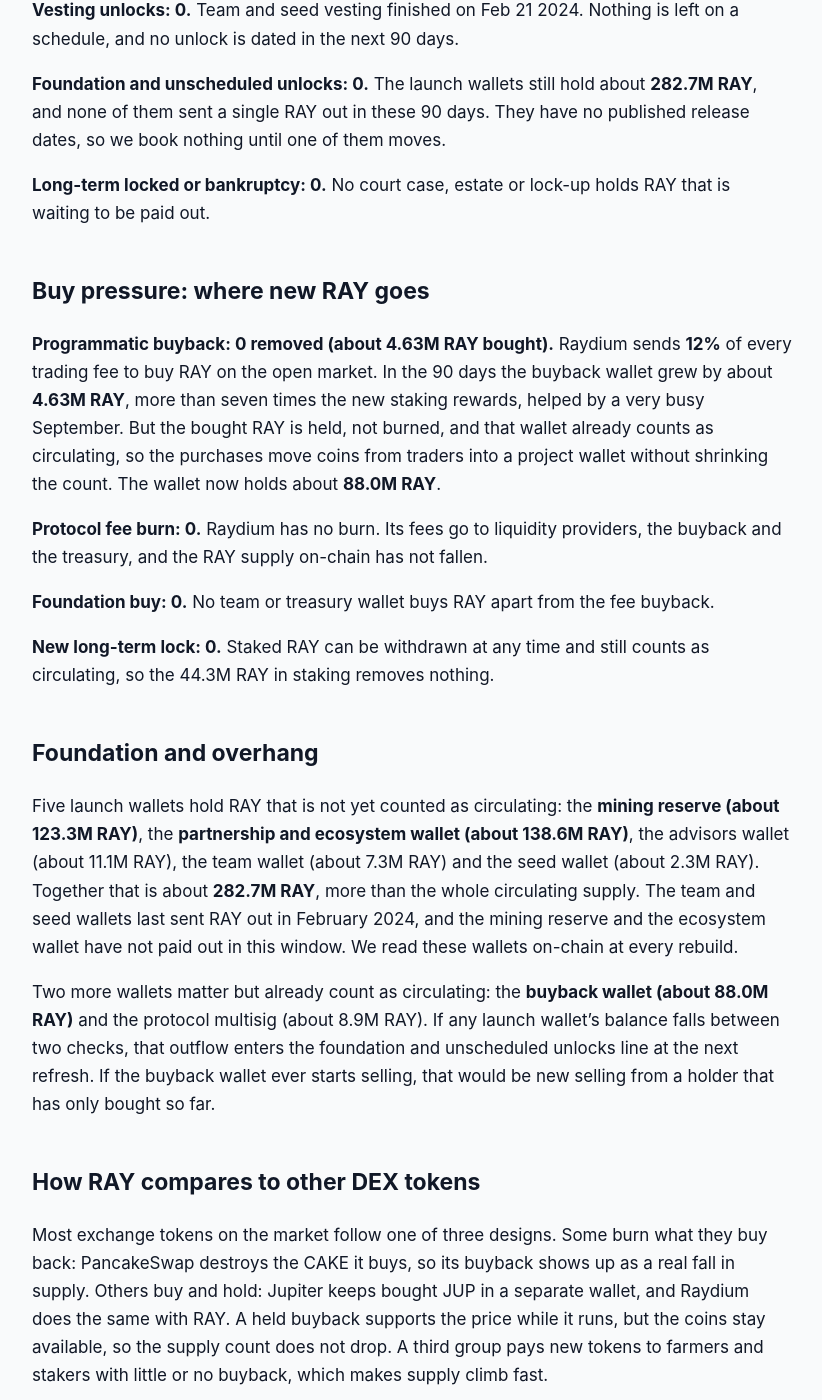
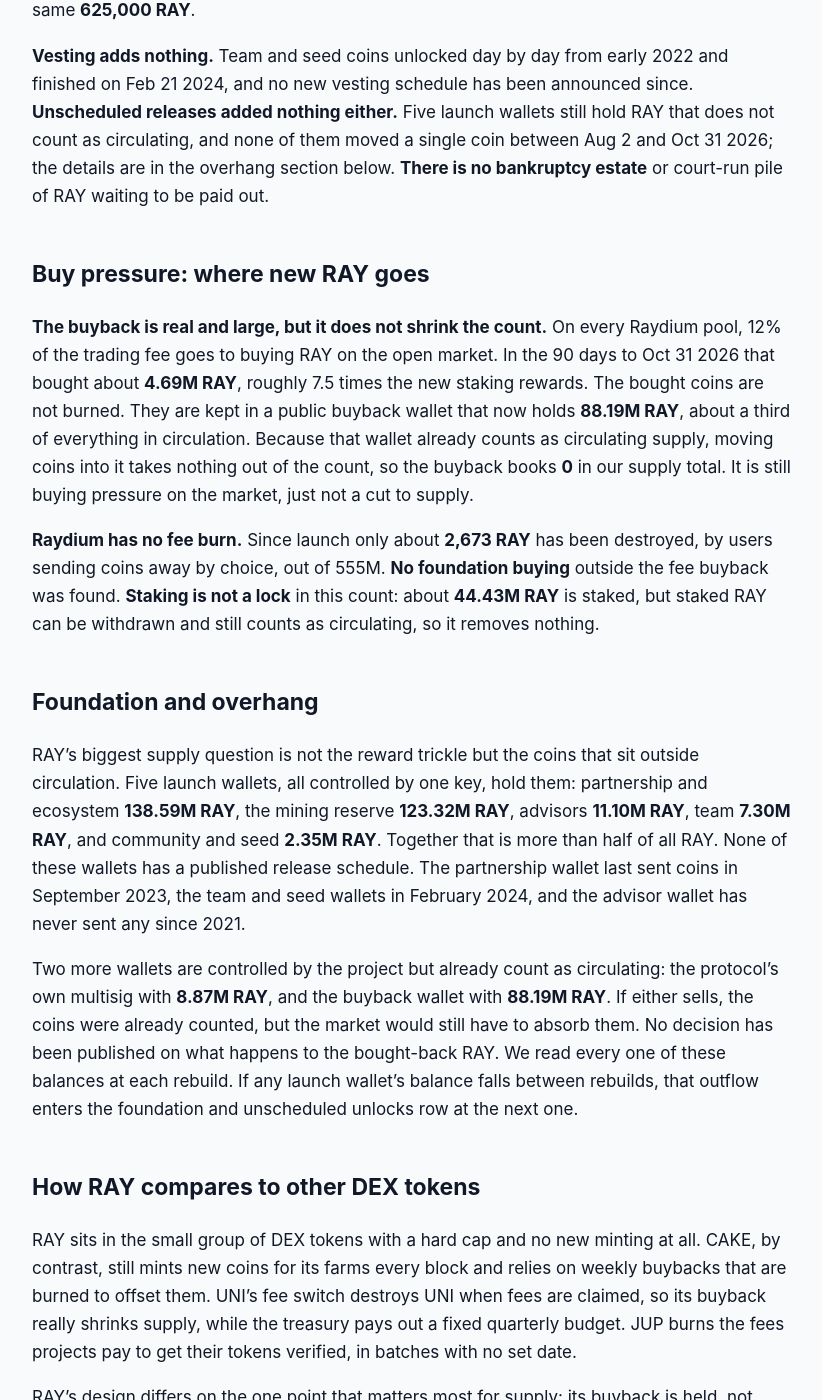
Before and after one commit to jeevansongmy-spec/mrnasdog-articles, a Jekyll site: the page built from crypto/ray-pressure-framework.md, in a window 1280 px wide and 1400 px high, scrolled down 1131 px. Shown: the whole window, without its empty margins (228-1050 px from the left). Built offline with Jekyll 4.4.1, drawn with Linux system fonts in a browser that asks for light colours; some of the changed text lies outside the part shown.

Commit message:
publish: crypto/ray-pressure-framework

```diff
--- a/crypto/ray-pressure-framework.md
+++ b/crypto/ray-pressure-framework.md
@@ -1,6 +1,6 @@
 ---
 title: "RAY Inflation Analysis · October 2026 · Mixed flows · supply roughly steady"
-description: "RAY supply is roughly steady: 625K RAY of staking rewards gave +0.23% over 90 days, the same next. No minting, a 555M cap, and the fee buyback is held."
+description: "RAY inflation over 90 days: 625K RAY of staking rewards from a fixed 555M cap, +0.23% net. Fees bought 4.69M RAY, kept in a wallet that still circulates."
 canonical_url: "https://mrnasdog.com/research/ray/inflation"
 tags: ["crypto", "ray", "raydium", "defi"]
 published: true
@@ -12,58 +12,50 @@ This is the long supply read. For the signal, the price drivers and the question
 
 # RAY Inflation Analysis · October 2026 · Mixed flows · supply roughly steady
 
-**RAY** supply grew by about **0.23%** in the 90 days to Oct 21 2026, and we expect about the same in the next 90 days. No new RAY can ever be minted: the only coins that reached the market were **625,000 RAY** of staking rewards, paid out of the reserve set aside when Raydium launched. The Raydium fee buyback bought about **4.63M RAY** in the same 90 days, but it keeps what it buys in a wallet that already counts as circulating, so the hard cap of **555M RAY** and the 282.7M RAY still parked in launch wallets matter more than the buyback for future supply.
+RAY supply is roughly steady: between Aug 2 and Oct 31 2026 stakers were sent **625,000 RAY** from the mining reserve, nothing was burned or locked away, and circulating supply grew **+0.23%**. RAY has a fixed cap of **555M** and no way to make new coins, so the only new supply is old reserve coins paid out as staking rewards. Raydium's fees bought about **4.69M RAY** in the same 90 days, but those coins are kept in a wallet that already counts as circulating; other supply trackers show **+0.34%**.
 
 ## The verdict, in one paragraph
 
-Our ledger puts **RAY** net new supply at **+0.23%** for the last 90 days (Jul 23 to Oct 21 2026) and **+0.23%** for the next 90 days. Other public trackers show **+0.33%** for the same stretch, a gap of only **0.10 percentage points**, so no warning is needed. The whole number comes from one source: **625,000 RAY** of staking rewards. Nothing vested, no launch wallet moved, nothing was burned, and the RAY bought back with fees stays in a counted wallet. RAY is a **capped DEX token with a slow staking drip**: quiet on supply, with a large reserve that has not moved in a long time.
+Over the 90 days to Oct 31 2026, RAY's circulating supply rose by **+0.23%**, from staking rewards alone, and the next 90 days look about the same. Other supply trackers put the same period at **+0.34%**, a difference of only **0.10 points**, so the coin page carries no warning note. The label that fits is a capped DEX token with a thin reward trickle and a large fee buyback that is held, not burned.
 
 ## Sell pressure: where new RAY comes from
 
-**Protocol inflation: 625,000 RAY.** RAY has a fixed maximum of 555M and the mint is switched off for good, so "inflation" here means coins leaving the reserve. Raydium pays RAY stakers from a rewards wallet. Between Jul 23 and Oct 21 2026 that wallet topped up the RAY staking pool four times: 200,000 RAY on Aug 10, 200,000 on Sep 10, 125,000 on Sep 28 and 100,000 on Oct 14. Raydium's own documents describe about 1.9M RAY a year of emissions, which is roughly 470,000 every 90 days, so the recent pace is a little above that. About **44.3M RAY** is staked today. The rewards wallet holds only about 154,000 RAY now, so it will need a refill from the mining reserve soon to keep paying at this rate.
+**Staking rewards are the only source of new RAY.** Every RAY was created at launch in February 2021, and the token's mint authority is switched off, so nobody can print more. What reaches the market instead are coins from the **123.32M RAY** mining reserve. The reserve fills a reward wallet, and that wallet tops up the RAY staking pool. Between Aug 2 and Oct 31 2026 it did so four times, on Aug 10, Sep 10, Sep 28 and Oct 14, for **625,000 RAY** in total. Stakers collected about **547,000 RAY** of that over the window, and the rest waits in the pool to be claimed. The project's own documents describe about 1.9M RAY a year of emissions, a little below this pace.
 
-**Vesting unlocks: 0.** Team and seed vesting finished on Feb 21 2024. Nothing is left on a schedule, and no unlock is dated in the next 90 days.
+The reward wallet now holds only **154,373 RAY**. Keeping the same pace for another 90 days needs a fresh transfer from the mining reserve. That has happened seven times since December 2022, most recently **2.9M RAY** on Feb 25 2024, so we book the next 90 days at the same **625,000 RAY**.
 
-**Foundation and unscheduled unlocks: 0.** The launch wallets still hold about **282.7M RAY**, and none of them sent a single RAY out in these 90 days. They have no published release dates, so we book nothing until one of them moves.
-
-**Long-term locked or bankruptcy: 0.** No court case, estate or lock-up holds RAY that is waiting to be paid out.
+**Vesting adds nothing.** Team and seed coins unlocked day by day from early 2022 and finished on Feb 21 2024, and no new vesting schedule has been announced since. **Unscheduled releases added nothing either.** Five launch wallets still hold RAY that does not count as circulating, and none of them moved a single coin between Aug 2 and Oct 31 2026; the details are in the overhang section below. **There is no bankruptcy estate** or court-run pile of RAY waiting to be paid out.
 
 ## Buy pressure: where new RAY goes
 
-**Programmatic buyback: 0 removed (about 4.63M RAY bought).** Raydium sends **12%** of every trading fee to buy RAY on the open market. In the 90 days the buyback wallet grew by about **4.63M RAY**, more than seven times the new staking rewards, helped by a very busy September. But the bought RAY is held, not burned, and that wallet already counts as circulating, so the purchases move coins from traders into a project wallet without shrinking the count. The wallet now holds about **88.0M RAY**.
+**The buyback is real and large, but it does not shrink the count.** On every Raydium pool, 12% of the trading fee goes to buying RAY on the open market. In the 90 days to Oct 31 2026 that bought about **4.69M RAY**, roughly 7.5 times the new staking rewards. The bought coins are not burned. They are kept in a public buyback wallet that now holds **88.19M RAY**, about a third of everything in circulation. Because that wallet already counts as circulating supply, moving coins into it takes nothing out of the count, so the buyback books **0** in our supply total. It is still buying pressure on the market, just not a cut to supply.
 
-**Protocol fee burn: 0.** Raydium has no burn. Its fees go to liquidity providers, the buyback and the treasury, and the RAY supply on-chain has not fallen.
-
-**Foundation buy: 0.** No team or treasury wallet buys RAY apart from the fee buyback.
-
-**New long-term lock: 0.** Staked RAY can be withdrawn at any time and still counts as circulating, so the 44.3M RAY in staking removes nothing.
+**Raydium has no fee burn.** Since launch only about **2,673 RAY** has been destroyed, by users sending coins away by choice, out of 555M. **No foundation buying** outside the fee buyback was found. **Staking is not a lock** in this count: about **44.43M RAY** is staked, but staked RAY can be withdrawn and still counts as circulating, so it removes nothing.
 
 ## Foundation and overhang
 
-Five launch wallets hold RAY that is not yet counted as circulating: the **mining reserve (about 123.3M RAY)**, the **partnership and ecosystem wallet (about 138.6M RAY)**, the advisors wallet (about 11.1M RAY), the team wallet (about 7.3M RAY) and the seed wallet (about 2.3M RAY). Together that is about **282.7M RAY**, more than the whole circulating supply. The team and seed wallets last sent RAY out in February 2024, and the mining reserve and the ecosystem wallet have not paid out in this window. We read these wallets on-chain at every rebuild.
+RAY's biggest supply question is not the reward trickle but the coins that sit outside circulation. Five launch wallets, all controlled by one key, hold them: partnership and ecosystem **138.59M RAY**, the mining reserve **123.32M RAY**, advisors **11.10M RAY**, team **7.30M RAY**, and community and seed **2.35M RAY**. Together that is more than half of all RAY. None of these wallets has a published release schedule. The partnership wallet last sent coins in September 2023, the team and seed wallets in February 2024, and the advisor wallet has never sent any since 2021.
 
-Two more wallets matter but already count as circulating: the **buyback wallet (about 88.0M RAY)** and the protocol multisig (about 8.9M RAY). If any launch wallet's balance falls between two checks, that outflow enters the foundation and unscheduled unlocks line at the next refresh. If the buyback wallet ever starts selling, that would be new selling from a holder that has only bought so far.
+Two more wallets are controlled by the project but already count as circulating: the protocol's own multisig with **8.87M RAY**, and the buyback wallet with **88.19M RAY**. If either sells, the coins were already counted, but the market would still have to absorb them. No decision has been published on what happens to the bought-back RAY. We read every one of these balances at each rebuild. If any launch wallet's balance falls between rebuilds, that outflow enters the foundation and unscheduled unlocks row at the next one.
 
 ## How RAY compares to other DEX tokens
 
-Most exchange tokens on the market follow one of three designs. Some burn what they buy back: PancakeSwap destroys the CAKE it buys, so its buyback shows up as a real fall in supply. Others buy and hold: Jupiter keeps bought JUP in a separate wallet, and Raydium does the same with RAY. A held buyback supports the price while it runs, but the coins stay available, so the supply count does not drop. A third group pays new tokens to farmers and stakers with little or no buyback, which makes supply climb fast.
+RAY sits in the small group of DEX tokens with a hard cap and no new minting at all. CAKE, by contrast, still mints new coins for its farms every block and relies on weekly buybacks that are burned to offset them. UNI's fee switch destroys UNI when fees are claimed, so its buyback really shrinks supply, while the treasury pays out a fixed quarterly budget. JUP burns the fees projects pay to get their tokens verified, in batches with no set date.
 
-**RAY** sits in a calm spot among these. Its cap of 555M cannot be raised, the mint is off, and its only running emission is a staking drip of well under 1% a year. What sets RAY apart is the size of the parked reserve: about 282.7M RAY in launch wallets with no release dates, against 269.96M RAY in circulation. A burn-style token like CAKE carries no such reserve risk; RAY does, even though those wallets have stayed still.
+RAY's design differs on the one point that matters most for supply: its buyback is held, not burned. That makes RAY's buyback a steady buyer on the market but leaves the coins in a project wallet that could, in principle, be sold or handed out later. A burn-based buyback like UNI's or CAKE's closes that door; RAY's keeps it open, and with **88.19M RAY** already inside, the size of that wallet is now larger than all but the two largest launch reserves.
 
 ## What to watch in the next 90 days
 
-**The next staking top-up.** The rewards wallet has about 154,000 RAY left. Top-ups came every two to five weeks in this window, so a refill from the mining reserve is likely before the end of 2026.
+**The next staking-pool top-up, likely in November 2026.** The reward wallet has 154,373 RAY left; a new transfer from the 123.32M mining reserve would be the first since Feb 25 2024.
 
-**Any move out of the launch wallets.** A transfer out of the mining reserve or the ecosystem wallet would be the first sign of a bigger release. Neither has a published plan.
+**Any move by the five launch wallets.** A transfer out of the 138.59M partnership and ecosystem wallet would be the first since September 2023 and would enter the count in full.
 
-**The buyback pile.** If Raydium ever chose to burn the 88.0M RAY it holds, RAY supply would shrink sharply; if it started using those coins, they would add selling. No such plan is public as of Oct 21 2026.
+**A decision on the bought-back RAY.** A vote to burn the 88.19M RAY would cut circulating supply by about a third; a vote to spend or hand it out would add selling pressure without changing the count.
 
-**Trading after September's rush.** Fees, and so the buyback, jumped in September with tokenized-stock trading and a new launch platform. Early October was slower, so the size of the buyback in the coming weeks will tell whether the new traders stayed.
+**The buyback pace through Jan 29 2027.** It tracks trading fees, which jumped with tokenized-stock trading in September 2026 and cooled in late October 2026.
 
 ## Summary
 
-**RAY** is a capped token with its mint switched off, and its supply grew only about **0.23%** in the 90 days to Oct 21 2026, all from **625,000 RAY** of staking rewards. The Raydium fee buyback bought far more RAY than that, but it holds the coins in a counted wallet rather than burning them. The key risk is the **282.7M RAY** still parked in launch wallets with no release dates, and the 88.0M RAY pile the buyback has built. As long as those wallets stay still, RAY supply grows by well under 1% a year and can never pass 555M.
+RAY's supply is roughly steady: **+0.23%** in the 90 days to Oct 31 2026, all of it staking rewards paid from a reserve that was filled at launch, under a fixed cap of 555M with no way to mint more. Raydium's fees bought about **4.69M RAY** in the same period, roughly 7.5 times the new rewards, but the coins are held in a wallet that already counts as circulating, so they do not reduce supply. The real risk is the overhang: more than half of all RAY sits in launch wallets with no release schedule, and another **88.19M RAY** sits in the buyback wallet with no decided future.
 
----
-
-*MrNasDog Pressure Framework analysis of RAY, Metric 1 — Inflation. Data + explanation only. Not financial advice. Checked Oct 21 2026.*
+*MrNasDog Pressure Framework analysis of RAY, Metric 1 — Inflation. Data + explanation only. Not financial advice. Checked Oct 31 2026.*
```
